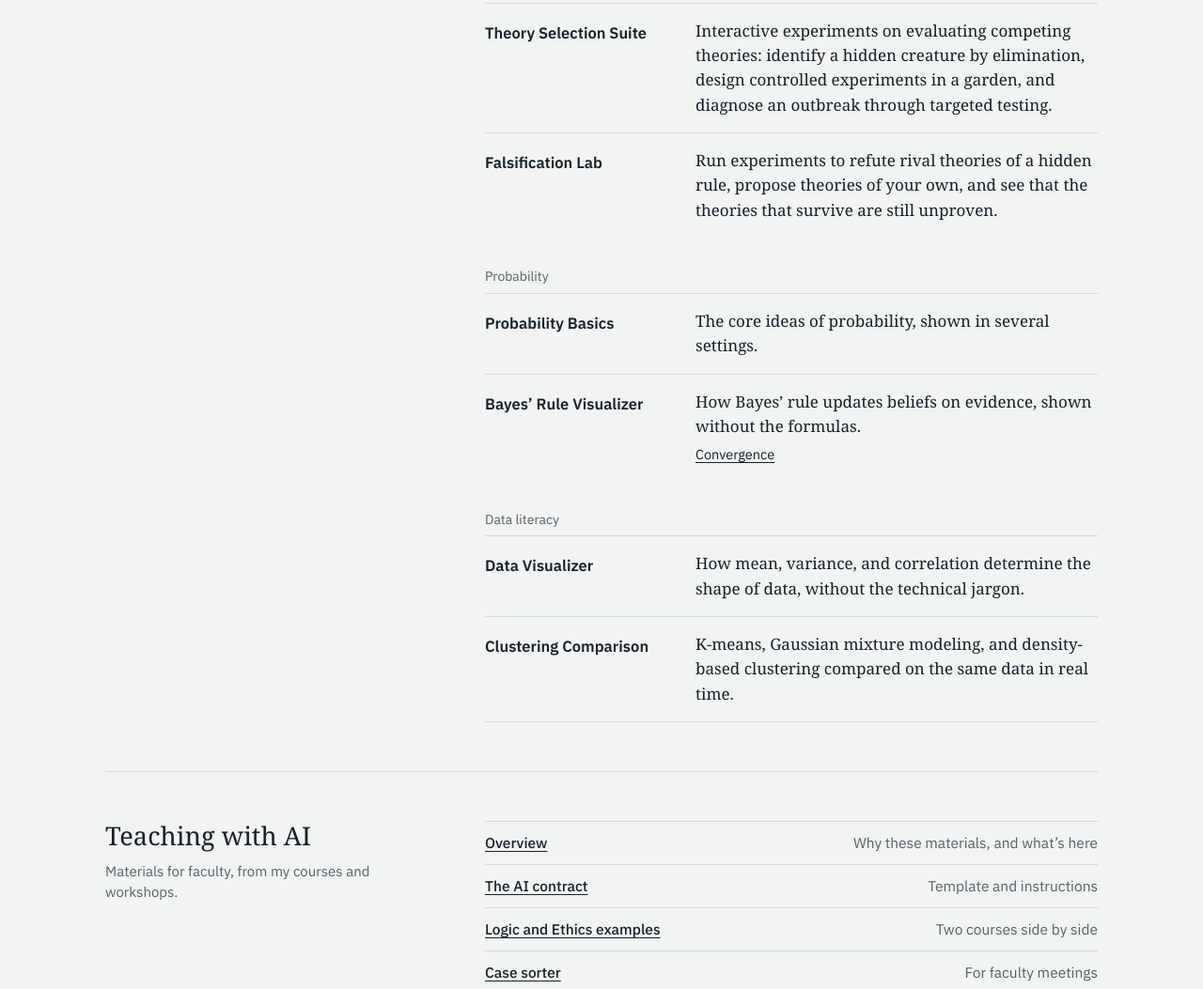
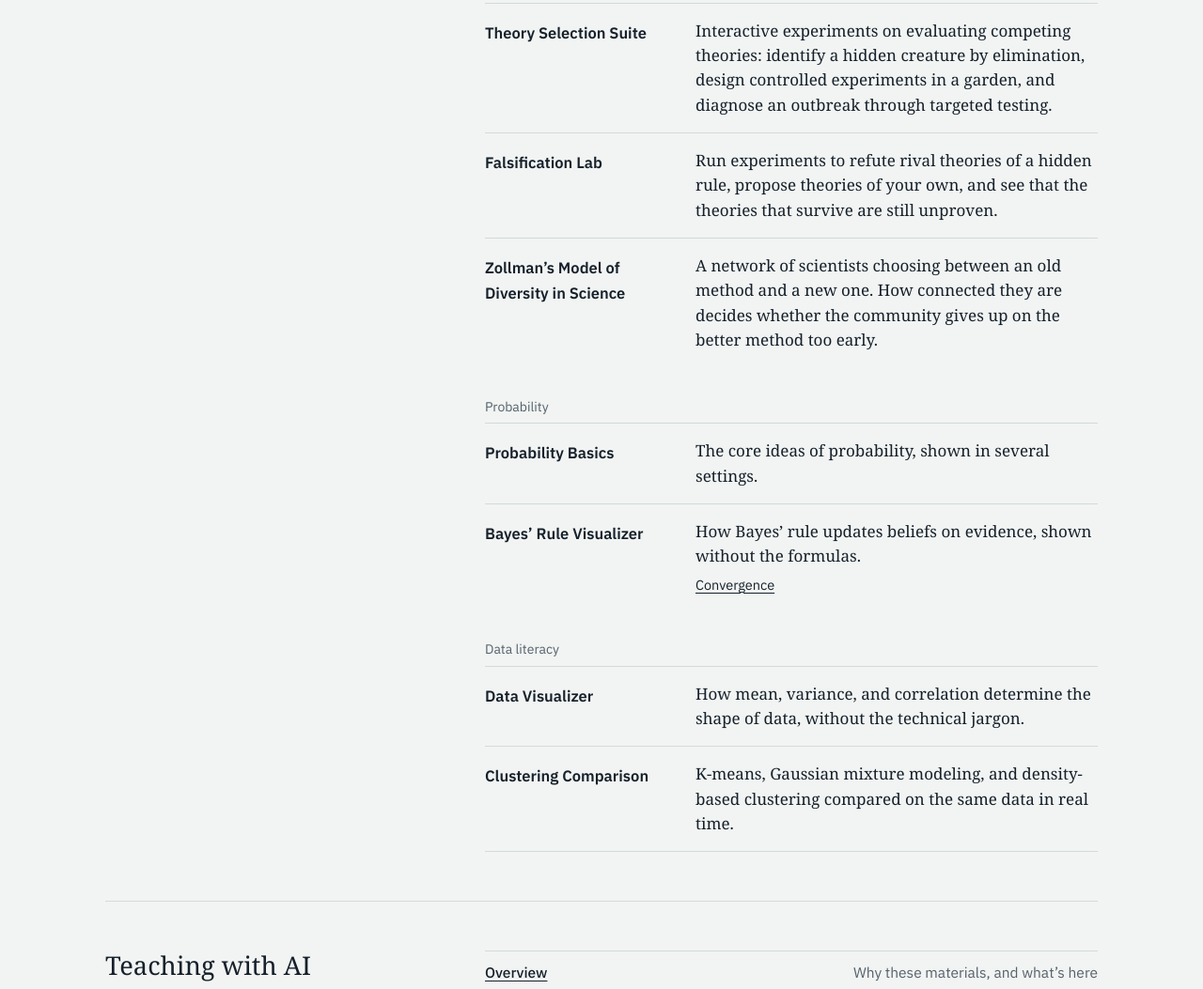
Before and after one commit to SeanConte/SeanConte.github.io, a plain HTML site: page teaching.html in a window 1280 px wide. Shown: the part 1160-2213 px from the top of the page at 94% size. Drawn offline with Linux system fonts and the light colour scheme; a web font is replaced by a local one.

Commit message:
Add files via upload

```diff
--- a/teaching.html
+++ b/teaching.html
@@ -155,6 +155,7 @@ footer a{color:var(--ink2)}footer a:hover{color:var(--ink)}
       <div class="apps">
         <div class="app"><h3><a href="https://seanconte.github.io/theory-selection-app/">Theory Selection Suite</a></h3><div><p>Interactive experiments on evaluating competing theories: identify a hidden creature by elimination, design controlled experiments in a garden, and diagnose an outbreak through targeted testing.</p></div></div>
         <div class="app"><h3><a href="https://seanconte.github.io/falsification/">Falsification Lab</a></h3><div><p>Run experiments to refute rival theories of a hidden rule, propose theories of your own, and see that the theories that survive are still unproven.</p></div></div>
+        <div class="app"><h3><a href="https://seanconte.github.io/zollman/">Zollman&rsquo;s Model of Diversity in Science</a></h3><div><p>A network of scientists choosing between an old method and a new one. How connected they are decides whether the community gives up on the better method too early.</p></div></div>
       </div>
       <p class="group">Probability</p>
       <div class="apps">
```
